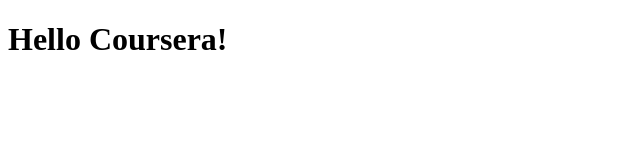
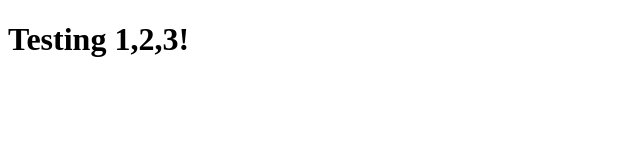
Before and after one commit to danieljames96/coursera-submission1, a plain HTML site: page site/index.html in a window 1280 px wide. Shown: the whole page, without its empty margins (0-640 px from the left). Drawn offline with Linux system fonts and the light colour scheme.

Commit message:
Update index.html

```diff
--- a/site/index.html
+++ b/site/index.html
@@ -4,6 +4,6 @@
 	<title>Hello Coursera!</title>
 </head>
 <body>
-<h1>Hello Coursera!<h1>
+<h1>Testing 1,2,3!<h1>
 </body>
 </html>
```
